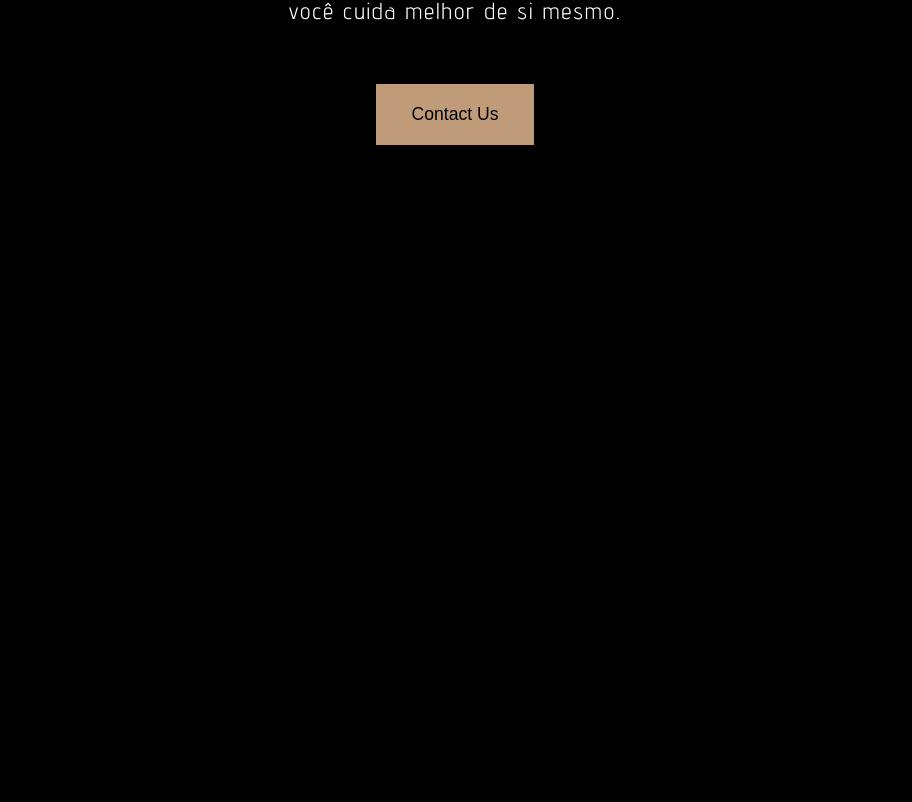
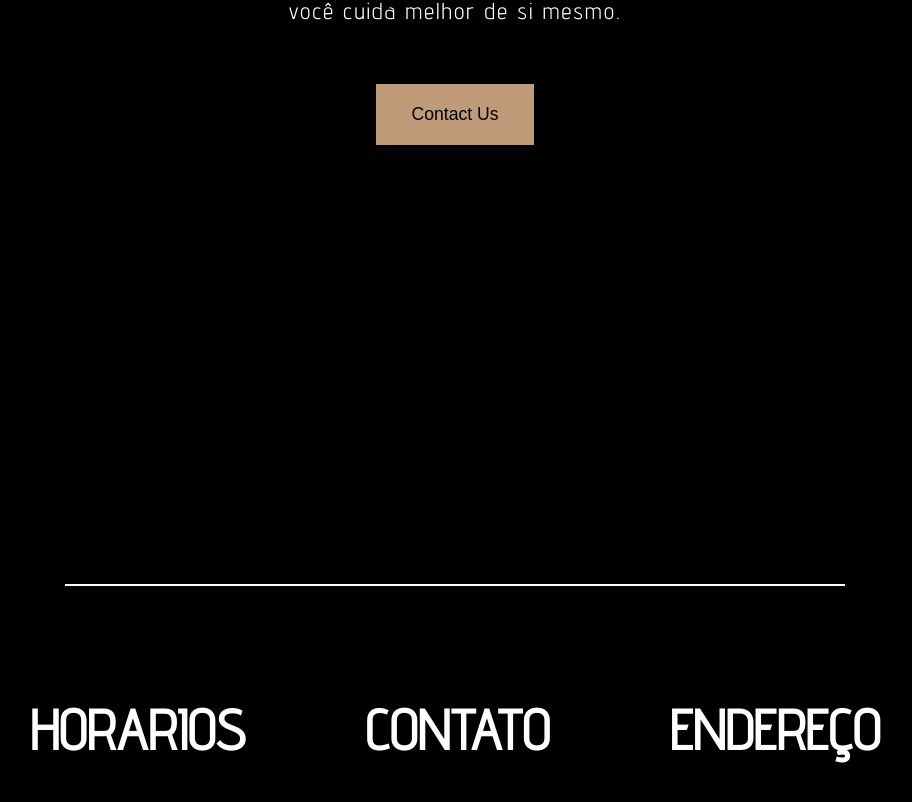
Before and after one commit to JonneBR/hello-barber, a React (Create React App) app: page / in a window 1280 px wide. Shown: the part 1339-2141 px from the top of the page, without its empty margins (185-1097 px from the left). Before the commit the page ends 1703 px from the top, so only its background shows below. Built offline with nearby package versions, Linux system fonts and the light colour scheme.

Commit message:
contact component and desktop css style

```diff
--- /dev/null
+++ b/src/components/Contact.css
@@ -0,0 +1,22 @@
+.items {
+  padding: 25px;
+  margin-top: 25px;
+  display: flex;
+  justify-content: center;
+}
+
+.line-division {
+  padding: 0;
+  margin: 0 250px;
+  border: 1px solid white;
+}
+
+.subject {
+  font-size: 3vw;
+  font-weight: 300;
+  text-transform: none;
+}
+
+h1 {
+  color: white;
+}
--- /dev/null
+++ b/src/components/Contact.js
@@ -0,0 +1,25 @@
+import React from 'react';
+import './Contact.css';
+
+function Contact() {
+  return (
+    <>
+      <div className="teste home__hero-section">
+        <div className="line-division"></div>
+        <div className="items container">
+          <div className="subject-container">
+            <h1 className="subject heading">Horarios</h1>
+          </div>
+          <div className="subject-container">
+            <h1 className="subject heading">Contato</h1>
+          </div>
+          <div className="subject-container">
+            <h1 className="subject heading">Endereço</h1>
+          </div>
+        </div>
+      </div>
+    </>
+  );
+}
+
+export default Contact;
--- a/src/components/pages/HomePage/Home.js
+++ b/src/components/pages/HomePage/Home.js
@@ -1,5 +1,6 @@
 import React from 'react';
 import About from '../../About';
+import Contact from '../../Contact';
 import HeroSection from '../../HeroSection';
 
 function Home() {
@@ -7,6 +8,7 @@ function Home() {
     <>
       <HeroSection />
       <About />
+      <Contact />
     </>
   );
 }
```
